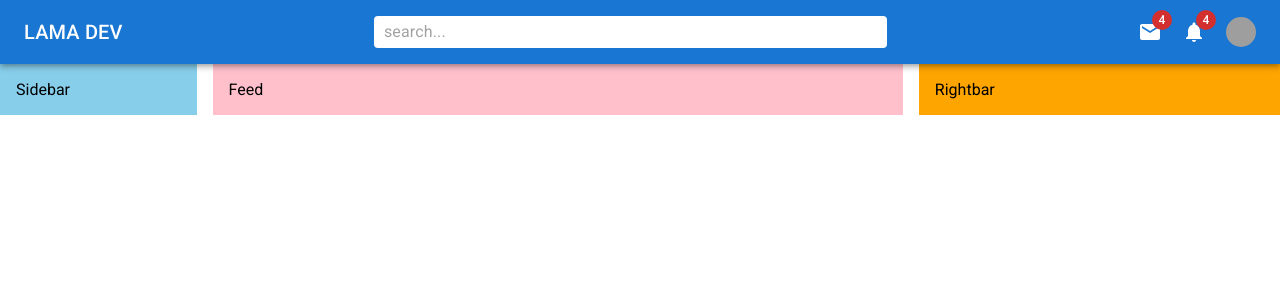
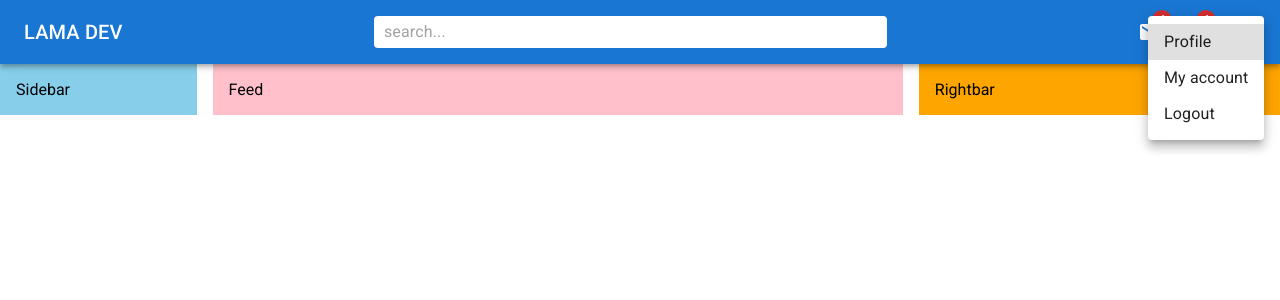
Before and after one commit to alex197925/react-mui-website, a React (Create React App) app: page / in a window 1280 px wide. Both pictures are taken after a click on the element 1240 px from the left and 32 px from the top of the page. Shown: the top 300 px of the page. Built offline with nearby package versions, Linux system fonts and the light colour scheme; grey boxes are pictures that could not be loaded.

Commit message:
Finished Navbar

```diff
--- a/src/components/Navbar.jsx
+++ b/src/components/Navbar.jsx
@@ -8,10 +8,13 @@ import {
   InputBase,
   Badge,
   Avatar,
+  Menu,
+  MenuItem,
 } from "@mui/material";
 import PetsIcon from "@mui/icons-material/Pets";
 import { Box } from "@mui/system";
 import { Mail, Notifications } from "@mui/icons-material";
+import { useState } from "react";
 
 const StyledToolbar = styled(Toolbar)({
   display: "flex",
@@ -44,6 +47,7 @@ const UserBox = styled(Box)(({ theme }) => ({
 }));
 
 const Navbar = () => {
+  const [open, setOpen] = useState(false);
   return (
     <AppBar position='sticky'>
       <StyledToolbar>
@@ -62,16 +66,36 @@ const Navbar = () => {
             <Notifications />
           </Badge>
           <Avatar
+            onClick={(e) => setOpen(true)}
             sx={{ width: 30, height: 30 }}
-            src='https://images.unsplash.com/photo-1599566150163-29194dcaad36?auto=format&fit=crop&q=60&w=800&ixlib=rb-4.0.3&ixid=M3wxMjA3fDB8MHxzZWFyY2h8NHx8YXZhdGFyfGVufDB8fDB8fHww'></Avatar>
+            src='https://images.unsplash.com/photo-1599566150163-29194dcaad36?auto=format&fit=crop&q=60&w=800&ixlib=rb-4.0.3&ixid=M3wxMjA3fDB8MHxzZWFyY2h8NHx8YXZhdGFyfGVufDB8fDB8fHww'
+          />
         </Icons>
-        <UserBox>
+        <UserBox onClick={(e) => setOpen(true)}>
           <Avatar
             sx={{ width: 30, height: 30 }}
-            src='https://images.unsplash.com/photo-1599566150163-29194dcaad36?auto=format&fit=crop&q=60&w=800&ixlib=rb-4.0.3&ixid=M3wxMjA3fDB8MHxzZWFyY2h8NHx8YXZhdGFyfGVufDB8fDB8fHww'></Avatar>
+            src='https://images.unsplash.com/photo-1599566150163-29194dcaad36?auto=format&fit=crop&q=60&w=800&ixlib=rb-4.0.3&ixid=M3wxMjA3fDB8MHxzZWFyY2h8NHx8YXZhdGFyfGVufDB8fDB8fHww'
+          />
           <Typography variant='span'>John Smith</Typography>
         </UserBox>
       </StyledToolbar>
+      <Menu
+        id='demo-positioned-menu'
+        aria-labelledby='demo-positioned-button'
+        open={open}
+        onClose={(e) => setOpen(false)}
+        anchorOrigin={{
+          vertical: "top",
+          horizontal: "right",
+        }}
+        transformOrigin={{
+          vertical: "top",
+          horizontal: "right",
+        }}>
+        <MenuItem>Profile</MenuItem>
+        <MenuItem>My account</MenuItem>
+        <MenuItem>Logout</MenuItem>
+      </Menu>
     </AppBar>
   );
 };
```
